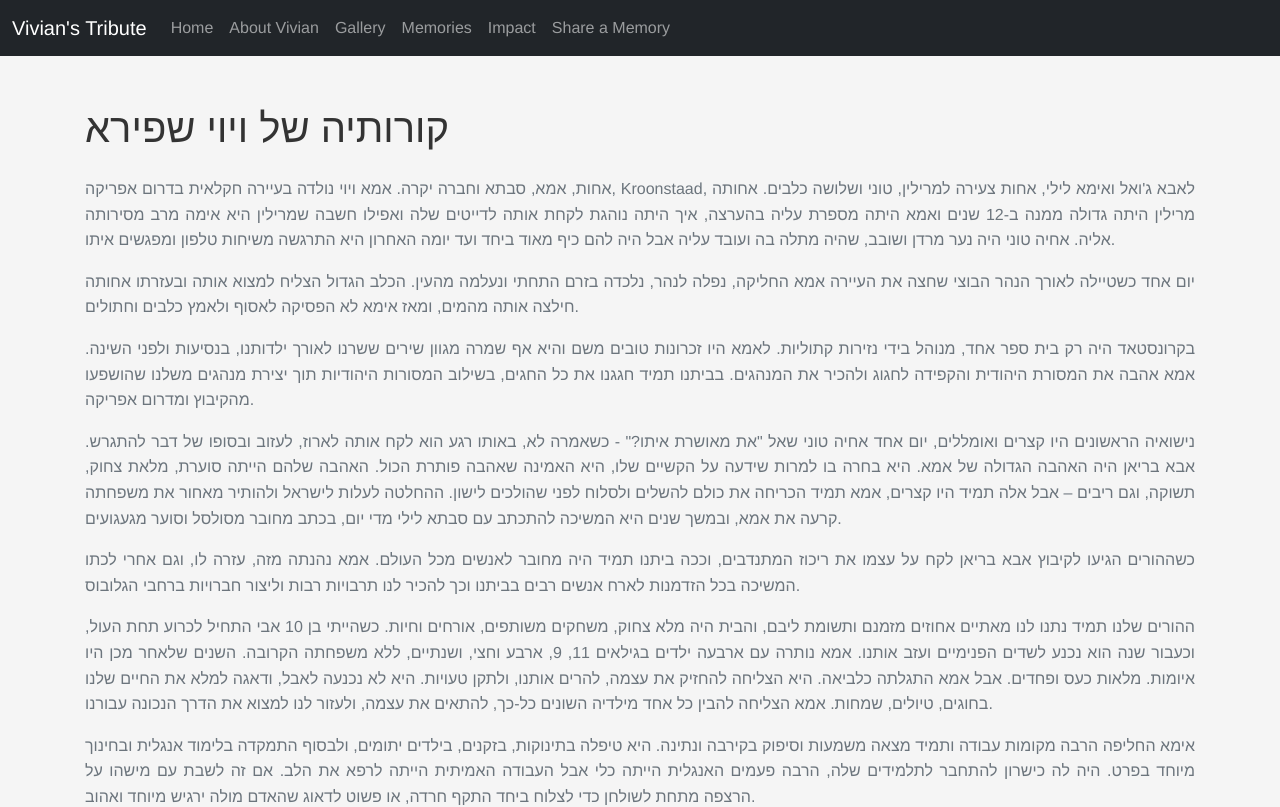
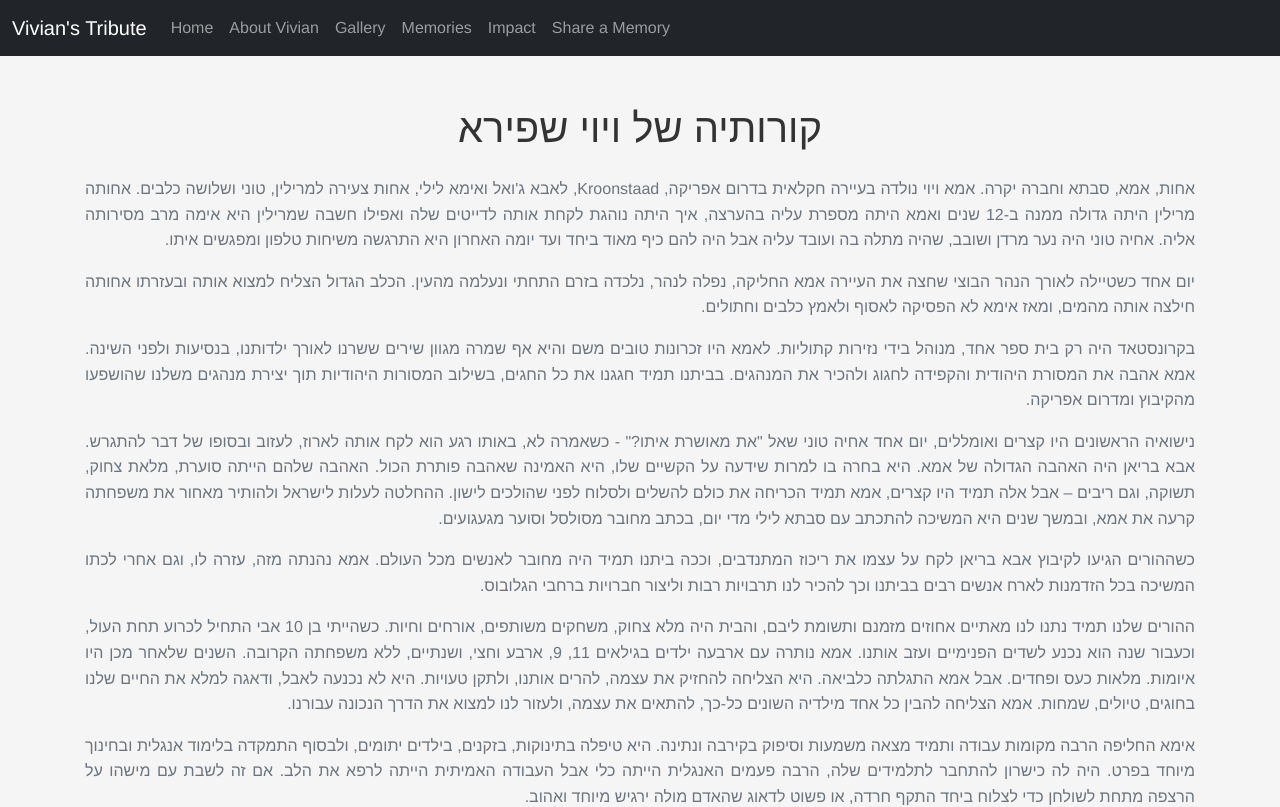
Before and after one commit to Tovli/VivianShapiro, a Vue app: page /about-vivian in a window 1280 px wide. Shown: the top 807 px of the page. Built offline with nearby package versions, Linux system fonts and the light colour scheme.

Commit message:
add gh-pages flow

```diff
--- a/src/views/AboutVivian.vue
+++ b/src/views/AboutVivian.vue
@@ -1,6 +1,7 @@
 <template>
-    <div class="about-vivian">
-      <div class="container py-5">
+
+  <div class="about-vivian">
+    <div class="container py-5">
         <h1 class="mb-4">קורותיה של ויוי שפירא</h1>
         <p>אחות, אמא, סבתא וחברה יקרה. אמא ויוי נולדה בעיירה חקלאית בדרום אפריקה, Kroonstaad, לאבא ג'ואל ואימא לילי, אחות צעירה למרילין, טוני ושלושה כלבים. אחותה מרילין היתה גדולה ממנה ב-12 שנים ואמא היתה מספרת עליה בהערצה, איך היתה נוהגת לקחת אותה לדייטים שלה ואפילו חשבה שמרילין היא אימה מרב מסירותה אליה. אחיה טוני היה נער מרדן ושובב, שהיה מתלה בה ועובד עליה אבל היה להם כיף מאוד ביחד ועד יומה האחרון היא התרגשה משיחות טלפון ומפגשים איתו.</p>
         <p>יום אחד כשטיילה לאורך הנהר הבוצי שחצה את העיירה אמא החליקה, נפלה לנהר, נלכדה בזרם התחתי ונעלמה מהעין. הכלב הגדול הצליח למצוא אותה ובעזרתו אחותה חילצה אותה מהמים, ומאז אימא לא הפסיקה לאסוף ולאמץ כלבים וחתולים.</p>
@@ -28,10 +29,12 @@
   .about-vivian {
     background-color: #f5f5f5;
     padding-bottom: 2rem;
+    direction: rtl;
   }
 
   h1 {
     color: #333;
+    text-align: center;
   }
 
   p {
```
